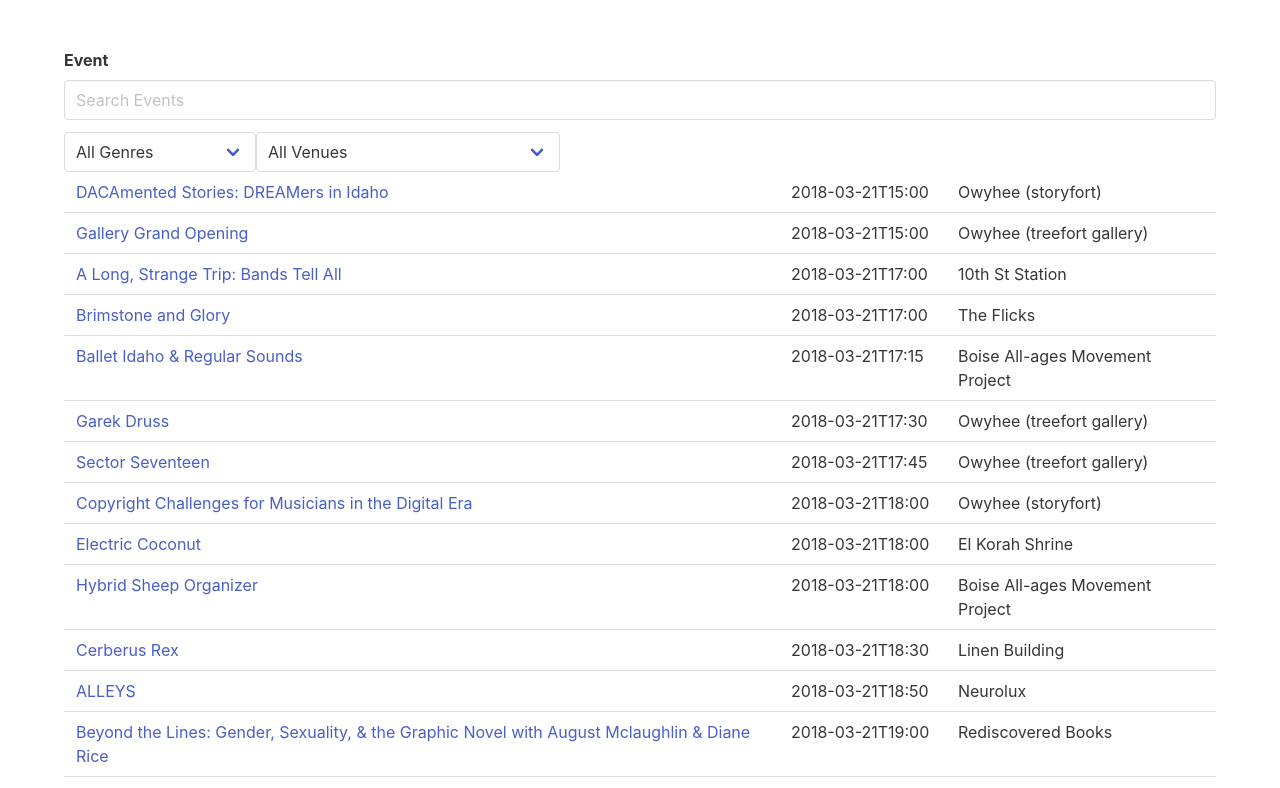
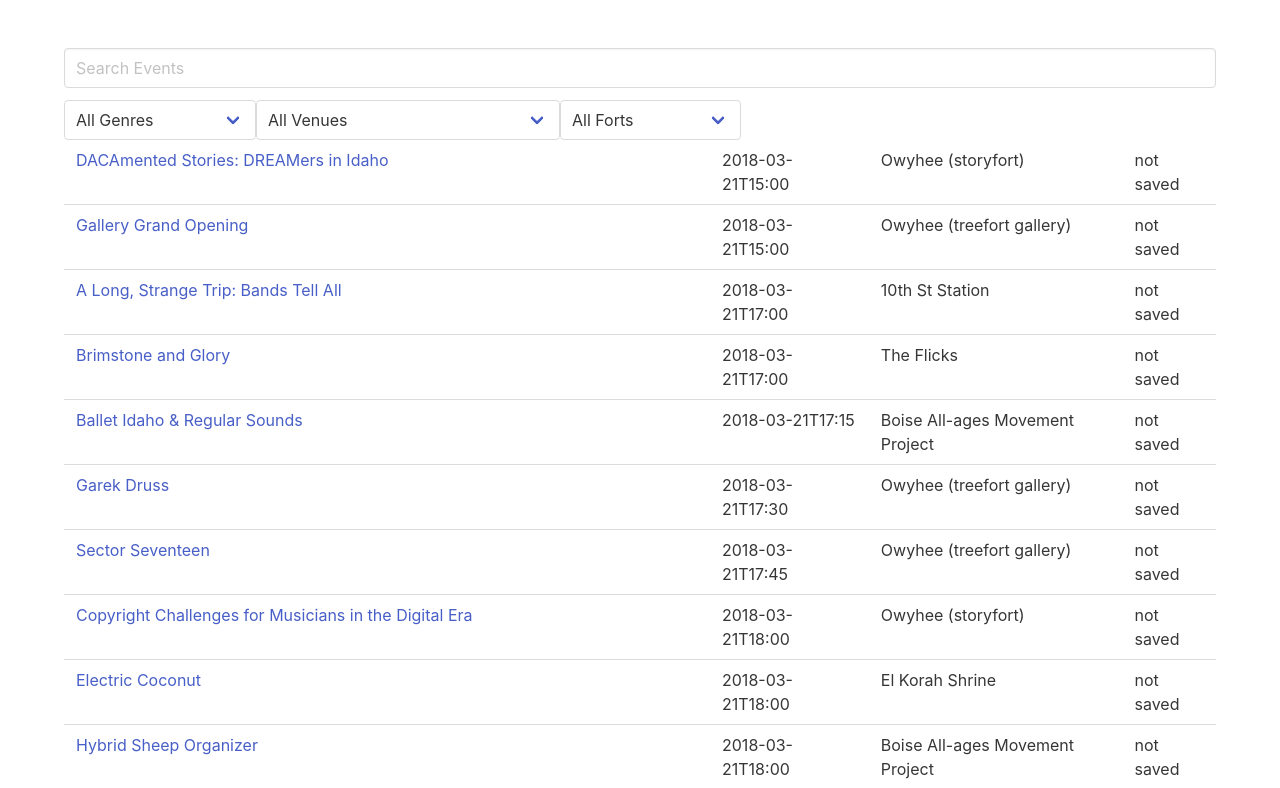
Before and after one commit to jarednipper/treefort-react, a React (Create React App) app: page / in a window 1280 px wide. Shown: the top 788 px of the page. Built offline with nearby package versions, Linux system fonts and the light colour scheme.

Commit message:
fort dropdown; stub saved events feature

```diff
--- a/src/App.js
+++ b/src/App.js
@@ -11,6 +11,28 @@ import performerData from './data/performers.json'
 import venueData from './data/venues.json'
 
 class App extends React.Component {
+  constructor(props) {
+    super(props);
+    this.state = {
+      mySavedEvents: window.localStorage.getItem('mySavedEvents') ? JSON.parse(window.localStorage.getItem('mySavedEvents')) : [],
+    };
+
+    this.handleAddSavedEvent = this.handleAddSavedEvent.bind(this);
+    this.handleRemoveSavedEvent = this.handleRemoveSavedEvent.bind(this);
+  }
+
+  handleAddSavedEvent = (input) => {
+    var mySavedEvents = this.state.mySavedEvents
+    mySavedEvents.push(input);
+    this.setState({ mySavedEvents: mySavedEvents });
+    window.localStorage.setItem('mySavedEvents', JSON.stringify(mySavedEvents));
+  }
+
+  handleRemoveSavedEvent = (input) => {
+    const newState = this.state.mySavedEvents.filter(e => e !== input);
+    this.setState({ mySavedEvents: newState });
+    window.localStorage.setItem('mySavedEvents', JSON.stringify(newState));
+  }
 
   componentDidMount() {
     //this.fetchEvents()
@@ -50,6 +72,7 @@ class App extends React.Component {
                 eventData={eventData.body}
                 performerData={performerData.body}
                 venueData={venueData.body}
+                mySavedEvents={this.state.mySavedEvents}
               />
             }
           />
--- a/src/Event.js
+++ b/src/Event.js
@@ -6,6 +6,8 @@ class Event extends React.Component {
 
     // TODO Right now this only handles 1 performer (most cases) - figure out what to do with multiple - event id 2018-9137674-Treefort
     // TODO handle no performers - event id 2018-0-Treefort
+
+    // TODO probably split out different forts to better customize
 
     const forts = this.props.event.forts.map(f => {
       return <li key={f}>{f}</li>
@@ -30,15 +32,19 @@ class Event extends React.Component {
             </li>
           </ul>
 
-          <img src={this.props.performers[0].image_url_med} alt='Performer' />
+          {this.props.performers[0].image_url_med ?
+            <img src={this.props.performers[0].image_url_med} alt='Performer' />
+            : null
+          }
 
           <div>
-            {this.props.performers[0].song
-              ? <audio controls>
+            {this.props.performers[0].song && this.props.performers[0].song.stream_url ?
+              <audio controls>
                 <source src={this.props.performers[0].song.stream_url} type="audio/mp3" />
                 <p><a href={this.props.performers[0].song.stream_url}>Listen</a></p>
               </audio>
-              : null}
+              : null
+            }
           </div>
 
           {/*
@@ -52,7 +58,7 @@ class Event extends React.Component {
             }
           </div>
 
-          <p>{this.props.performers[0].bio}</p>
+          <p>{this.props.performers[0].bio || this.props.event.description}</p>
           <p>TODO Genres</p>
 
         </div>
--- a/src/EventTable.js
+++ b/src/EventTable.js
@@ -20,11 +20,14 @@ class EventTable extends React.Component {
     }
 
     // filter venues
-    if (this.props.venueInputValue.length > 0) {
+    if (this.props.venueInputValue.length) {
       events = events.filter(e => e.venue.name === this.props.venueInputValue);
     }
 
-    // filter forts ?
+    // filter forts
+    if (this.props.fortInputValue.length) {
+      events = events.filter(e => e.forts.includes(this.props.fortInputValue));
+    }
 
     //sort by time, then name
     events = events.sort((a, b) => {
@@ -58,8 +61,19 @@ class EventTable extends React.Component {
   render() {
     var rows = [];
     this.events().forEach(event => {
-      rows.push(<EventRow key={event.id} event={event} />);
+      rows.push(
+        <EventRow
+          key={event.id}
+          event={event}
+          mySavedEvent={this.props.mySavedEvents.includes(event.id)}
+        />
+      );
     });
+
+    // TODO improve this
+    if (rows.length < 1) {
+      rows.push(<tr key="none"><td>No events. Try changing the filters.</td></tr>)
+    }
 
     return (
       <table className="table is-fullwidth is-hoverable">
@@ -76,6 +90,7 @@ const EventRow = (props) => (
     <td><a href={`event/${props.event.id}`}>{props.event.name}</a></td>
     <td>{props.event.start_time}</td>
     <td>{props.event.venue.name}</td>
+    <td>{props.mySavedEvent ? 'saved' : 'not saved'}</td>
   </tr>
 );
 
--- a/src/FilterableEventTable.js
+++ b/src/FilterableEventTable.js
@@ -9,11 +9,13 @@ class FilterableEventTable extends React.Component {
       eventInputText: window.localStorage.getItem('eventInputText') || '',
       genreInputValue: window.localStorage.getItem('genreInputValue') || '',
       venueInputValue: window.localStorage.getItem('venueInputValue') || '',
+      fortInputValue: window.localStorage.getItem('fortInputValue') || '',
     };
 
     this.handleEventInputChange = this.handleEventInputChange.bind(this);
     this.handleGenreInputChange = this.handleGenreInputChange.bind(this);
     this.handleVenueInputChange = this.handleVenueInputChange.bind(this);
+    this.handleFortInputChange = this.handleFortInputChange.bind(this);
   }
 
   handleEventInputChange = (input) => {
@@ -31,12 +33,24 @@ class FilterableEventTable extends React.Component {
     window.localStorage.setItem('venueInputValue', input);
   }
 
+  handleFortInputChange = (input) => {
+    this.setState({ fortInputValue: input });
+    window.localStorage.setItem('fortInputValue', input);
+  }
+
   render() {
 
     const genres = [...new Set(
       this.props.performerData
         .filter(p => p.genres != null)
         .map(p => p.genres)
+        .reduce((flat, toFlatten) => flat.concat(toFlatten), [])
+    )].sort();
+
+    const forts = [...new Set(
+      this.props.eventData
+        .filter(e => e.forts != null)
+        .map(e => e.forts)
         .reduce((flat, toFlatten) => flat.concat(toFlatten), [])
     )].sort();
 
@@ -57,6 +71,10 @@ class FilterableEventTable extends React.Component {
             venues={venues}
             onVenueInputChange={this.handleVenueInputChange}
             venueInputValue={this.state.venueInputValue}
+
+            forts={forts}
+            onFortInputChange={this.handleFortInputChange}
+            fortInputValue={this.state.fortInputValue}
           />
           <EventTable
             events={this.props.eventData}
@@ -64,6 +82,8 @@ class FilterableEventTable extends React.Component {
             eventInputText={this.state.eventInputText}
             genreInputValue={this.state.genreInputValue}
             venueInputValue={this.state.venueInputValue}
+            fortInputValue={this.state.fortInputValue}
+            mySavedEvents={this.props.mySavedEvents}
           />
         </div>
       </div>
--- a/src/Search.js
+++ b/src/Search.js
@@ -15,6 +15,11 @@ const Search = (props) => (
       venues={props.venues}
       onVenueInputChange={props.onVenueInputChange}
       venueInputValue={props.venueInputValue}
+    />
+    <FortInput
+      forts={props.forts}
+      onFortInputChange={props.onFortInputChange}
+      fortInputValue={props.fortInputValue}
     />
   </div>
 );
@@ -84,7 +89,6 @@ class EventInput extends React.Component {
   render() {
     return (
       <div className="field">
-        <label className="label">Event</label>
         <div className="control">
           <input
             type="text"
@@ -99,4 +103,30 @@ class EventInput extends React.Component {
   }
 }
 
+class FortInput extends React.Component {
+  constructor(props) {
+    super(props);
+    this.handleFortInputChange = this.handleFortInputChange.bind(this);
+  }
+
+  handleFortInputChange(e) {
+    this.props.onFortInputChange(e.target.value)
+  }
+
+  render() {
+    const options = this.props.forts.map(e =>
+      <option value={e} key={e}>{e}</option>
+    );
+
+    return (
+      <div className="select">
+        <select onChange={this.handleFortInputChange} value={this.props.fortInputValue}>
+          <option value="">All Forts</option>
+          {options}
+        </select>
+      </div>
+    )
+  }
+}
+
 export default Search;
```
